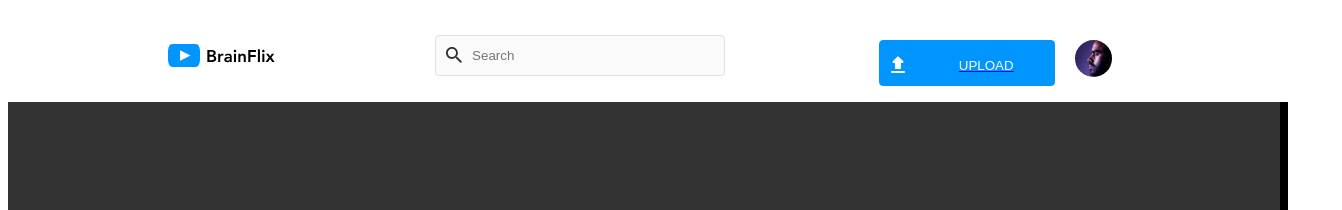
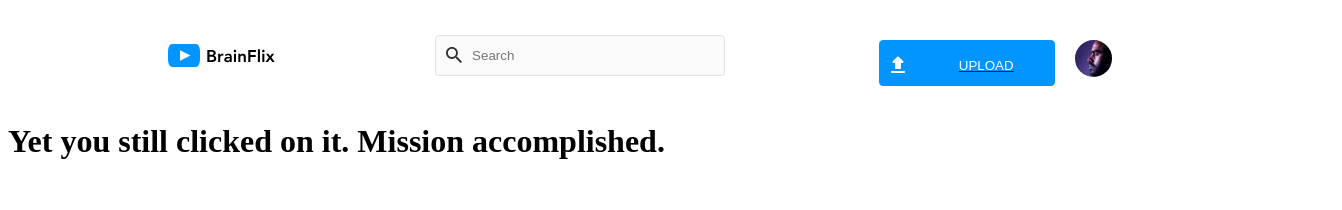
Before and after one commit to Su0112/su-shruthi-brainflix, a React (Create React App) app: page /publish in a window 1280 px wide. Shown: the top 210 px of the page, 1342 px wide, since content can reach past the window. Built offline with nearby package versions, Linux system fonts and the light colour scheme; no server answers.

Commit message:
made changes in upload page

```diff
--- a/src/App.js
+++ b/src/App.js
@@ -5,6 +5,7 @@ import { BrowserRouter, Routes, Route } from "react-router-dom";
 
 import Home from "./page/home/Home";
 import Upload from "./page/videoUpload/VideoUpload";
+import Publish from "./page/publishPage/PublishPage";
 
 function App() {
   return (
@@ -13,6 +14,7 @@ function App() {
         <Route path="/" element={<Home />} />
         <Route path=":videoId" element={<Home />} />
         <Route path="upload" element={<Upload />} />
+        <Route path="publish" element={<Publish />} />
       </Routes>
     </BrowserRouter>
   );
--- /dev/null
+++ b/src/page/publishPage/PublishPage.js
@@ -0,0 +1,16 @@
+import React from "react";
+import Header from "../../components/header/Header";
+
+function PublishPage() {
+  return (
+    <div>
+      <Header />
+      <div className="publish">
+        <h1 className="publish_header">
+          Yet you still clicked on it. Mission accomplished.
+        </h1>
+      </div>
+    </div>
+  );
+}
+export default PublishPage;
--- a/src/page/videoUpload/VideoUpload.js
+++ b/src/page/videoUpload/VideoUpload.js
@@ -1,6 +1,7 @@
 import React from "react";
 import Header from "../../components/header/Header";
 import Button from "../../assets/Icons/upload.svg";
+import { Link } from "react-router-dom";
 
 function VideoUpload() {
   return (
@@ -49,10 +50,16 @@ function VideoUpload() {
         <div className="publish">
           <div className="publish__cancel">CANCEL</div>
           <div className="publish__button">
-            <button className="publish__button-box">
-              <img className="publish__button-icon" alt="upload" src={Button} />
-              <p className="publish__button-title">PUBLISH</p>
-            </button>
+            <Link to="/publish">
+              <button className="publish__button-box">
+                <img
+                  className="publish__button-icon"
+                  alt="upload"
+                  src={Button}
+                />
+                <p className="publish__button-title">PUBLISH</p>
+              </button>
+            </Link>
           </div>
         </div>
       </section>
```
Also changed, not shown: src/page/publishPage/publishPage.scss (added).
